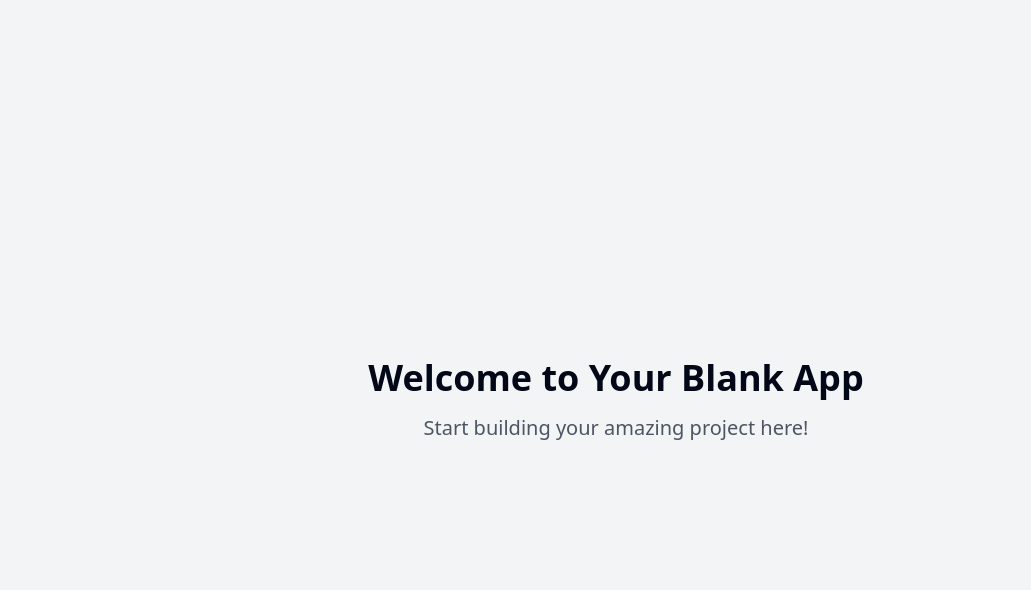
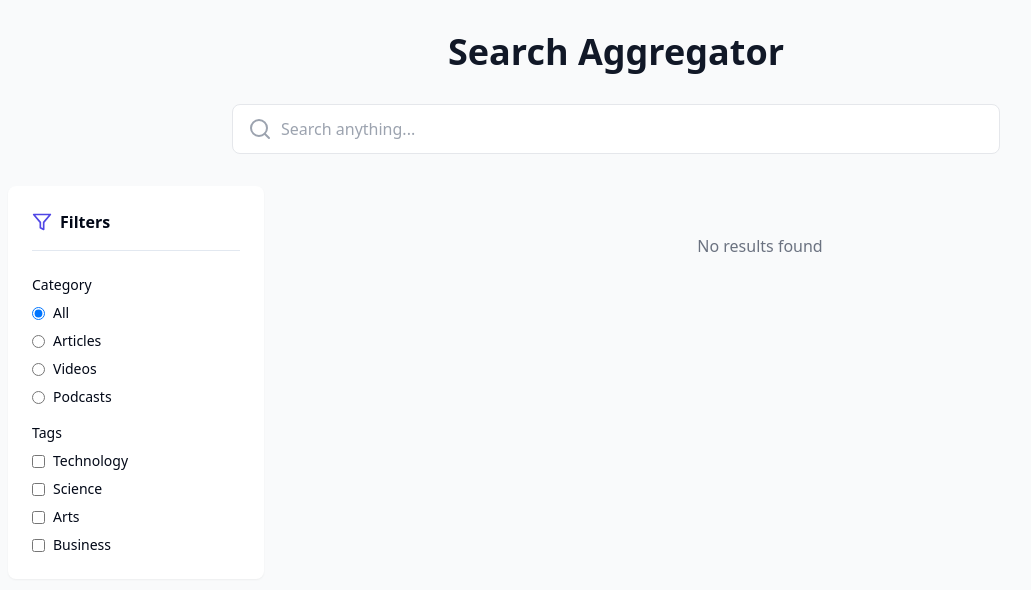
Before and after one commit to Malse420/searchlinker, a React (Vite) app: page / in a window 1280 px wide. Shown: the top 590 px of the page, without its empty margins (24-1055 px from the left). Built offline with nearby package versions, Linux system fonts and the light colour scheme.

Commit message:
Add search aggregator frontend
Implement a frontend that connects to the Yarn TypeScript-based API. The frontend will serve as a search aggregator to display content returned by the API.
[skip gpt_engineer]

```diff
--- /dev/null
+++ b/src/components/FilterPanel.tsx
@@ -0,0 +1,63 @@
+import { Filter } from "lucide-react";
+import { SearchFilters } from "@/lib/api";
+
+interface FilterPanelProps {
+  filters: SearchFilters;
+  onFilterChange: (filters: SearchFilters) => void;
+}
+
+export const FilterPanel = ({ filters, onFilterChange }: FilterPanelProps) => {
+  const categories = ["All", "Articles", "Videos", "Podcasts"];
+  const availableTags = ["Technology", "Science", "Arts", "Business"];
+
+  return (
+    <div className="w-full max-w-xs space-y-6 p-6 bg-white rounded-lg shadow-sm">
+      <div className="flex items-center gap-2 pb-4 border-b">
+        <Filter size={20} className="text-primary" />
+        <h2 className="font-semibold">Filters</h2>
+      </div>
+
+      <div className="space-y-4">
+        <div>
+          <h3 className="text-sm font-medium mb-2">Category</h3>
+          <div className="space-y-2">
+            {categories.map((category) => (
+              <label key={category} className="flex items-center gap-2">
+                <input
+                  type="radio"
+                  name="category"
+                  checked={filters.category === category || (category === "All" && !filters.category)}
+                  onChange={() => onFilterChange({ ...filters, category: category === "All" ? undefined : category })}
+                  className="text-primary focus:ring-primary"
+                />
+                <span className="text-sm">{category}</span>
+              </label>
+            ))}
+          </div>
+        </div>
+
+        <div>
+          <h3 className="text-sm font-medium mb-2">Tags</h3>
+          <div className="space-y-2">
+            {availableTags.map((tag) => (
+              <label key={tag} className="flex items-center gap-2">
+                <input
+                  type="checkbox"
+                  checked={filters.tags?.includes(tag) || false}
+                  onChange={(e) => {
+                    const newTags = e.target.checked
+                      ? [...(filters.tags || []), tag]
+                      : filters.tags?.filter((t) => t !== tag);
+                    onFilterChange({ ...filters, tags: newTags });
+                  }}
+                  className="text-primary focus:ring-primary"
+                />
+                <span className="text-sm">{tag}</span>
+              </label>
+            ))}
+          </div>
+        </div>
+      </div>
+    </div>
+  );
+};
--- /dev/null
+++ b/src/components/ResultCard.tsx
@@ -0,0 +1,24 @@
+import { SearchResult } from "@/lib/api";
+
+interface ResultCardProps {
+  result: SearchResult;
+}
+
+export const ResultCard = ({ result }: ResultCardProps) => {
+  return (
+    <div className="p-6 bg-white rounded-lg shadow-sm hover:shadow-md transition-shadow animate-fade-in">
+      <h3 className="text-lg font-semibold text-gray-900 mb-2">{result.title}</h3>
+      <p className="text-gray-600 mb-4">{result.description}</p>
+      <div className="flex flex-wrap gap-2">
+        {result.tags.map((tag) => (
+          <span
+            key={tag}
+            className="px-2 py-1 text-xs font-medium bg-gray-100 text-gray-600 rounded-full"
+          >
+            {tag}
+          </span>
+        ))}
+      </div>
+    </div>
+  );
+};
--- /dev/null
+++ b/src/components/SearchBar.tsx
@@ -0,0 +1,30 @@
+import { Search } from "lucide-react";
+import { useState } from "react";
+
+interface SearchBarProps {
+  onSearch: (query: string) => void;
+}
+
+export const SearchBar = ({ onSearch }: SearchBarProps) => {
+  const [value, setValue] = useState("");
+
+  const handleSubmit = (e: React.FormEvent) => {
+    e.preventDefault();
+    onSearch(value);
+  };
+
+  return (
+    <form onSubmit={handleSubmit} className="w-full max-w-3xl mx-auto">
+      <div className="relative">
+        <Search className="absolute left-4 top-1/2 transform -translate-y-1/2 text-gray-400" />
+        <input
+          type="text"
+          value={value}
+          onChange={(e) => setValue(e.target.value)}
+          placeholder="Search anything..."
+          className="w-full pl-12 pr-4 py-3 rounded-lg border border-gray-200 focus:border-primary focus:ring-2 focus:ring-primary/20 outline-none transition-all"
+        />
+      </div>
+    </form>
+  );
+};
--- /dev/null
+++ b/src/components/SearchResults.tsx
@@ -0,0 +1,50 @@
+import { SearchResult } from "@/lib/api";
+import { ResultCard } from "./ResultCard";
+
+interface SearchResultsProps {
+  results: SearchResult[];
+  isLoading: boolean;
+  error: Error | null;
+}
+
+export const SearchResults = ({ results, isLoading, error }: SearchResultsProps) => {
+  if (isLoading) {
+    return (
+      <div className="w-full space-y-4">
+        {[...Array(3)].map((_, i) => (
+          <div
+            key={i}
+            className="animate-pulse p-6 bg-white rounded-lg shadow-sm"
+          >
+            <div className="h-4 bg-gray-200 rounded w-3/4 mb-4"></div>
+            <div className="h-4 bg-gray-200 rounded w-1/2"></div>
+          </div>
+        ))}
+      </div>
+    );
+  }
+
+  if (error) {
+    return (
+      <div className="text-center py-12">
+        <p className="text-red-500">Error: {error.message}</p>
+      </div>
+    );
+  }
+
+  if (!results.length) {
+    return (
+      <div className="text-center py-12">
+        <p className="text-gray-500">No results found</p>
+      </div>
+    );
+  }
+
+  return (
+    <div className="w-full space-y-4">
+      {results.map((result) => (
+        <ResultCard key={result.id} result={result} />
+      ))}
+    </div>
+  );
+};
--- /dev/null
+++ b/src/hooks/useSearch.tsx
@@ -0,0 +1,10 @@
+import { useQuery } from "@tanstack/react-query";
+import { searchAPI, SearchFilters, SearchResult } from "@/lib/api";
+
+export const useSearch = (query: string, filters?: SearchFilters) => {
+  return useQuery({
+    queryKey: ["search", query, filters],
+    queryFn: () => searchAPI(query, filters),
+    enabled: query.length > 0,
+  });
+};
--- /dev/null
+++ b/src/lib/api.ts
@@ -0,0 +1,34 @@
+export interface SearchResult {
+  id: string;
+  title: string;
+  description: string;
+  category: string;
+  tags: string[];
+}
+
+export interface SearchFilters {
+  category?: string;
+  tags?: string[];
+}
+
+export const searchAPI = async (query: string, filters?: SearchFilters): Promise<SearchResult[]> => {
+  // Replace with your actual API endpoint
+  const baseUrl = "YOUR_API_URL";
+  const queryParams = new URLSearchParams({ query });
+
+  if (filters?.category) {
+    queryParams.append("category", filters.category);
+  }
+
+  if (filters?.tags?.length) {
+    filters.tags.forEach(tag => queryParams.append("tags", tag));
+  }
+
+  const response = await fetch(`${baseUrl}/search?${queryParams}`);
+
+  if (!response.ok) {
+    throw new Error("Failed to fetch search results");
+  }
+
+  return response.json();
+};
--- a/src/pages/Index.tsx
+++ b/src/pages/Index.tsx
@@ -1,11 +1,34 @@
-// Update this page (the content is just a fallback if you fail to update the page)
+import { useState } from "react";
+import { SearchBar } from "@/components/SearchBar";
+import { FilterPanel } from "@/components/FilterPanel";
+import { SearchResults } from "@/components/SearchResults";
+import { useSearch } from "@/hooks/useSearch";
+import { SearchFilters } from "@/lib/api";
 
 const Index = () => {
+  const [query, setQuery] = useState("");
+  const [filters, setFilters] = useState<SearchFilters>({});
+  const { data: results = [], isLoading, error } = useSearch(query, filters);
+
   return (
-    <div className="min-h-screen flex items-center justify-center bg-gray-100">
-      <div className="text-center">
-        <h1 className="text-4xl font-bold mb-4">Welcome to Your Blank App</h1>
-        <p className="text-xl text-gray-600">Start building your amazing project here!</p>
+    <div className="min-h-screen bg-gray-50">
+      <div className="container py-8">
+        <h1 className="text-4xl font-bold text-center mb-8 text-gray-900">Search Aggregator</h1>
+        <SearchBar onSearch={setQuery} />
+
+        <div className="mt-8 flex gap-8">
+          <aside className="w-64 flex-shrink-0">
+            <FilterPanel filters={filters} onFilterChange={setFilters} />
+          </aside>
+
+          <main className="flex-1">
+            <SearchResults
+              results={results}
+              isLoading={isLoading}
+              error={error as Error}
+            />
+          </main>
+        </div>
       </div>
     </div>
   );
--- a/tailwind.config.ts
+++ b/tailwind.config.ts
@@ -25,8 +25,8 @@ export default {
         background: "hsl(var(--background))",
         foreground: "hsl(var(--foreground))",
         primary: {
-          DEFAULT: "hsl(var(--primary))",
-          foreground: "hsl(var(--primary-foreground))",
+          DEFAULT: "#4F46E5",
+          foreground: "#ffffff",
         },
         secondary: {
           DEFAULT: "hsl(var(--secondary))",
@@ -53,24 +53,14 @@ export default {
           foreground: "hsl(var(--card-foreground))",
         },
       },
-      borderRadius: {
-        lg: "var(--radius)",
-        md: "calc(var(--radius) - 2px)",
-        sm: "calc(var(--radius) - 4px)",
-      },
       keyframes: {
-        "accordion-down": {
-          from: { height: "0" },
-          to: { height: "var(--radix-accordion-content-height)" },
-        },
-        "accordion-up": {
-          from: { height: "var(--radix-accordion-content-height)" },
-          to: { height: "0" },
+        "fade-in": {
+          "0%": { opacity: "0", transform: "translateY(10px)" },
+          "100%": { opacity: "1", transform: "translateY(0)" },
         },
       },
       animation: {
-        "accordion-down": "accordion-down 0.2s ease-out",
-        "accordion-up": "accordion-up 0.2s ease-out",
+        "fade-in": "fade-in 0.3s ease-out",
       },
     },
   },
```
